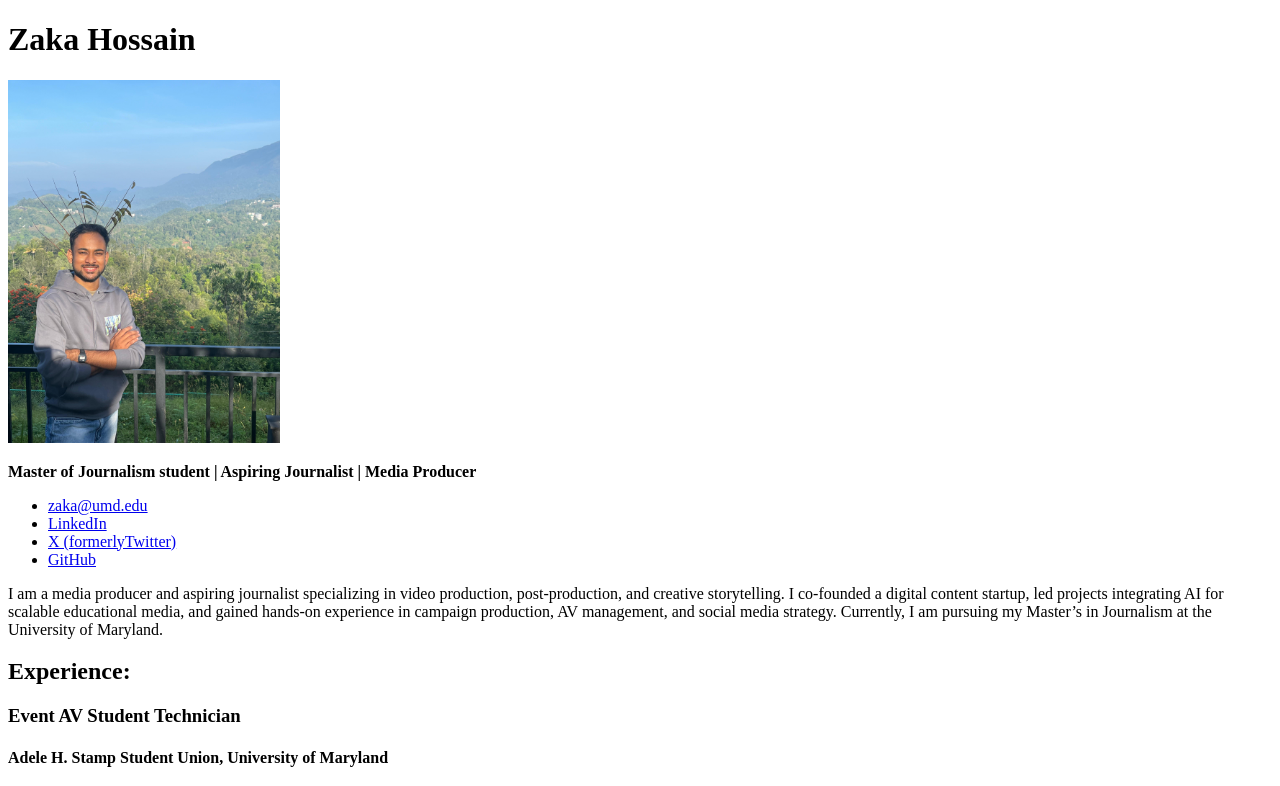
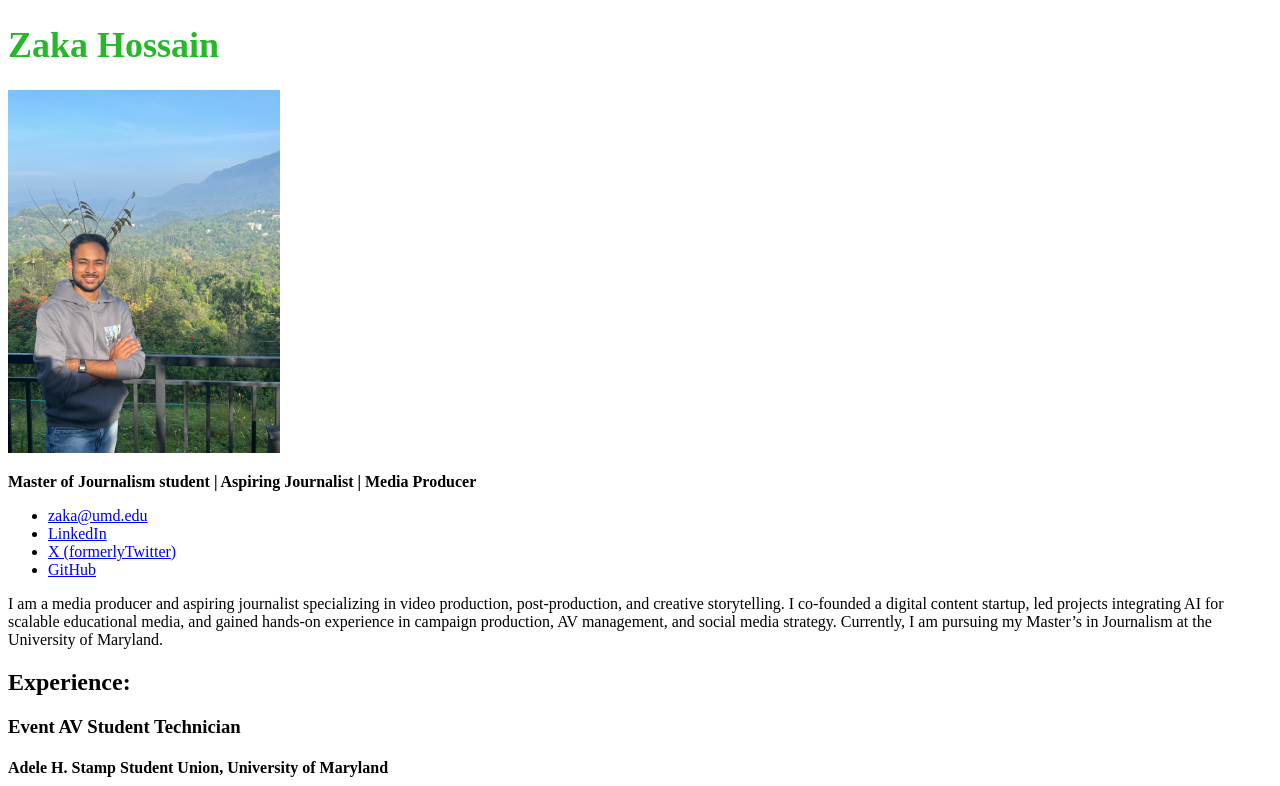
Before and after one commit to zakahossain/zakah-jour352, a plain HTML site: page Resume/index.html in a window 1280 px wide. Shown: the top 786 px of the page. Drawn offline with Linux system fonts and the light colour scheme.

Commit message:
Update index.html

```diff
--- a/Resume/index.html
+++ b/Resume/index.html
@@ -8,7 +8,7 @@
 
 <body>
   <!--I built this myself-->
-  <h1>Zaka Hossain</h1>
+  <h1 style="color: #26b72b; font-size:36px ">Zaka Hossain</h1>
 
   <img src="zaka_resume.jpg" width=272px><br>
 
```
